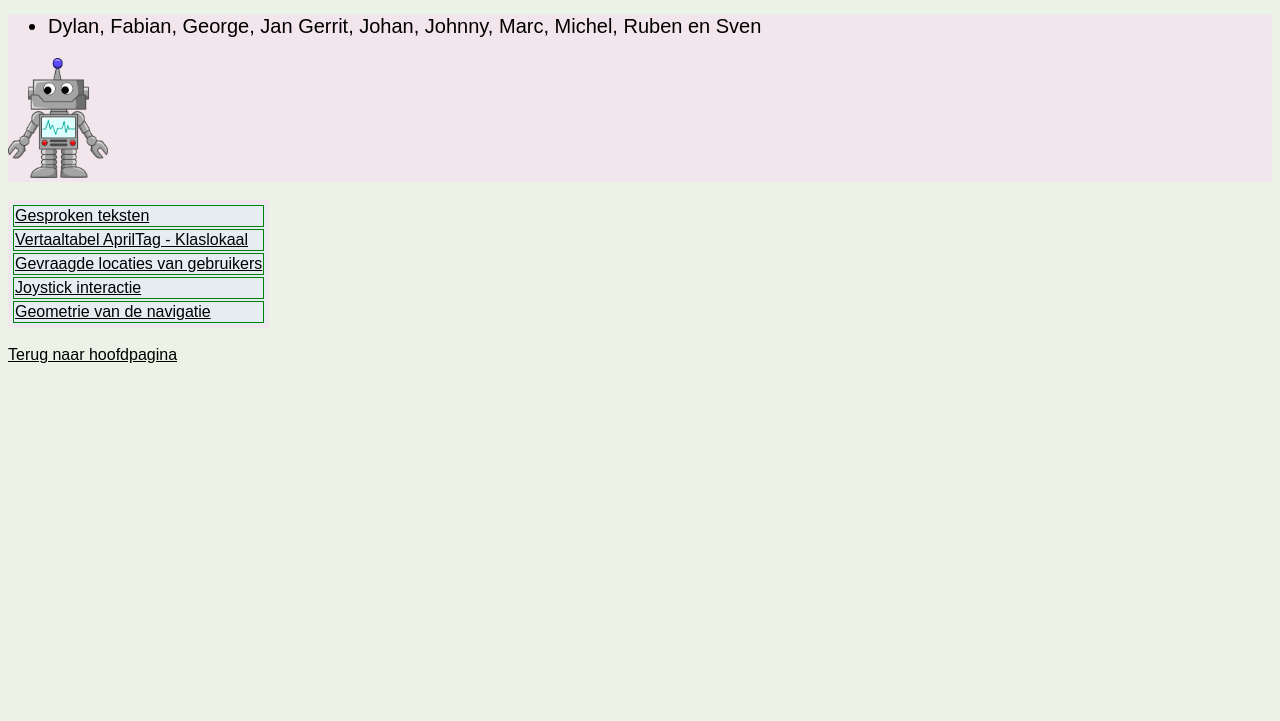
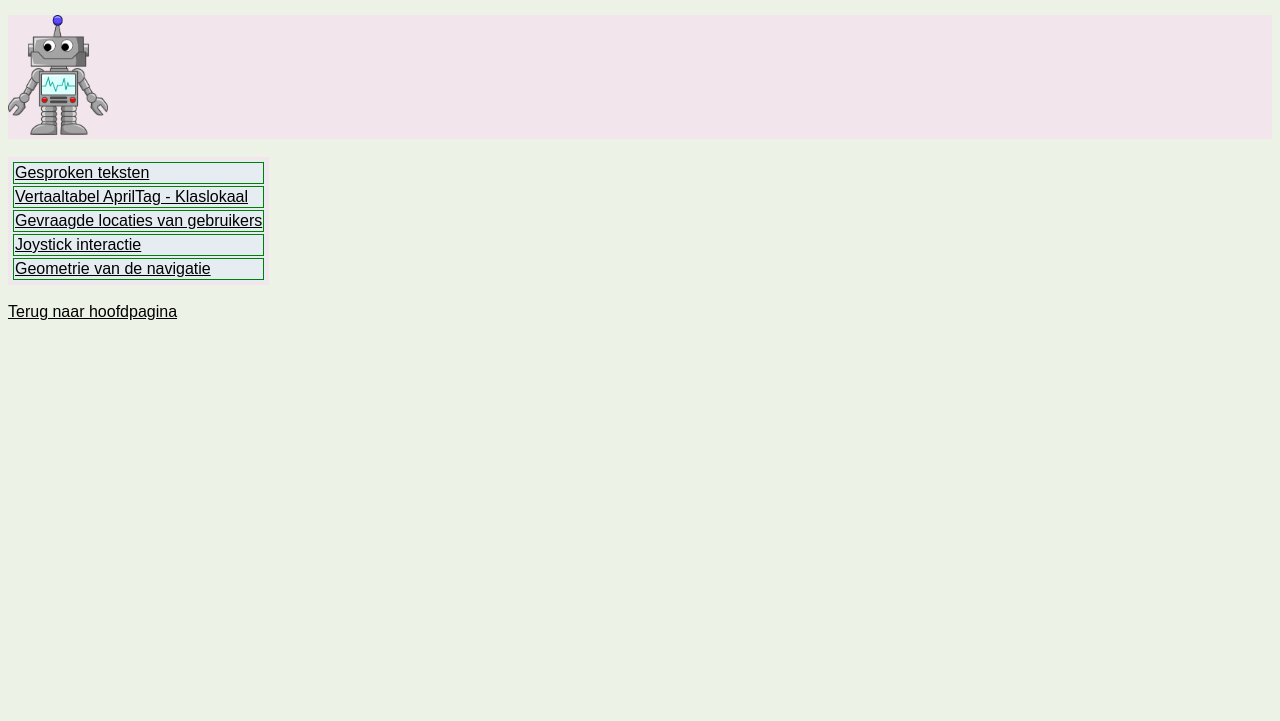
Before and after one commit to Windesheim-Willy/Skylab, a plain HTML site: page webserver/topics.html in a window 1280 px wide. Shown: the part 79-800 px from the top of the page. Drawn offline with Linux system fonts and the light colour scheme.

Commit message:
Update topics.html

```diff
--- a/webserver/topics.html
+++ b/webserver/topics.html
@@ -8,10 +8,6 @@
 <body>
 <p class="groot"> Topics</p>
 <div>
-    <ul>
-        <li>Dylan, Fabian, George, Jan Gerrit, Johan, Johnny, Marc, Michel, Ruben en Sven</li>
-    </ul>
-
     <img src="willy.png" width="100" height="120" >
 </div>
 <BR>
```
